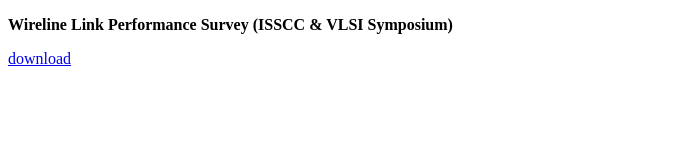
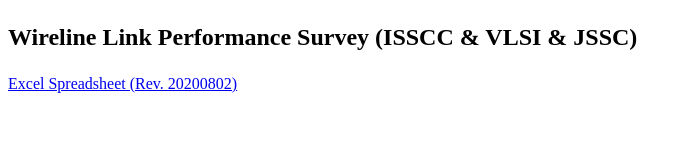
Before and after one commit to kwanseo/linksurvey, a plain HTML site: page index.html in a window 1280 px wide. Shown: the whole page, without its empty margins (0-692 px from the left). Drawn offline with Linux system fonts and the light colour scheme.

Commit message:
Update index.html

```diff
--- a/index.html
+++ b/index.html
@@ -4,7 +4,7 @@
         <meta charset="UTF-8">
     </head>
     <body>
-        <b><p style="font-size:100%"> Wireline Link Performance Survey (ISSCC & VLSI Symposium) </p></b>
-        <a href="test.xlsx" download> download </a>
+        <b><p style="font-size:150%"> Wireline Link Performance Survey (ISSCC & VLSI & JSSC) </p></b>
+        <a href="test.xlsx" download> Excel Spreadsheet (Rev. 20200802) </a>
     </body>
 </html>
```
